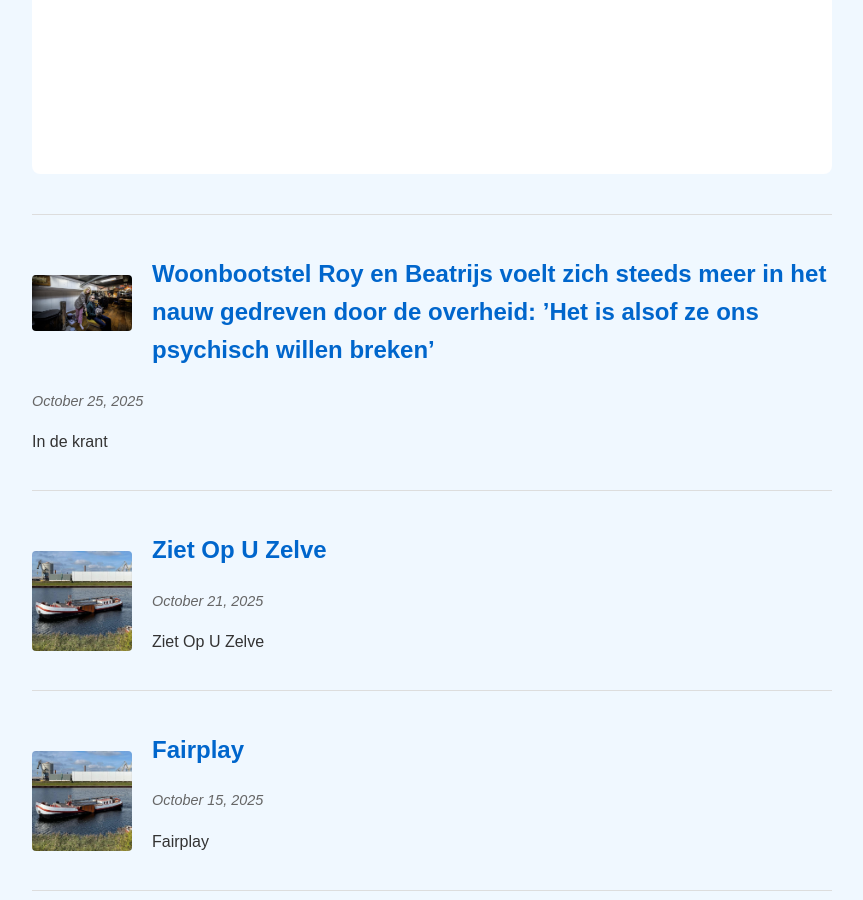
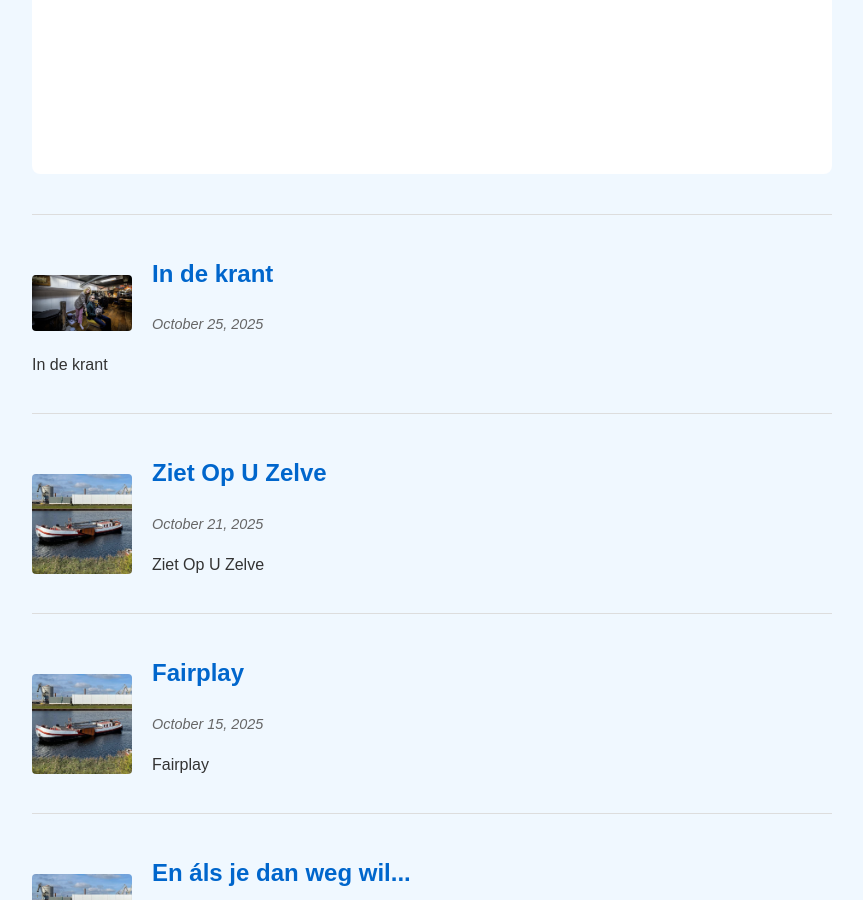
Before and after one commit to Klikblitser/VBBSKW, a Jekyll site: the page built from blog.html, in a window 1280 px wide and 900 px high, scrolled down 830 px. Shown: the whole window, without its empty margins (208-1071 px from the left). Built offline with Jekyll 4.4.1, drawn with Linux system fonts in a browser that asks for light colours.

Commit message:
nieuwe post krant

```diff
--- a/_posts/2025-10-25-In de krant.md
+++ b/_posts/2025-10-25-In de krant.md
@@ -1,9 +1,13 @@
 ---
 layout: default
-title: "Woonbootstel Roy en Beatrijs voelt zich steeds meer in het nauw gedreven door de overheid: ’Het is alsof ze ons psychisch willen breken’"
+title: "In de krant"
 date: 2025-10-25
 thumbnail: /assets/images/IJmuidercourant.jpg
 ---
+
+{{ page.title }}
+
+{{ page.date | date: "%d-%m-%Y" }}
 
 In de krant
 
```
